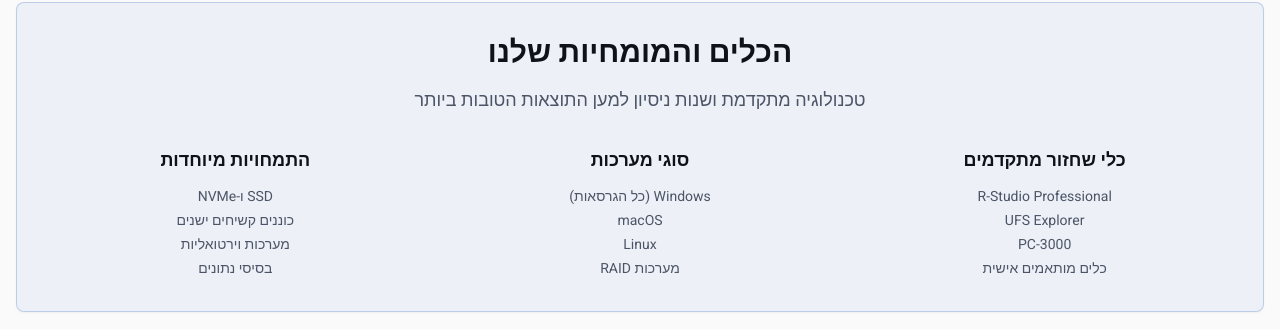
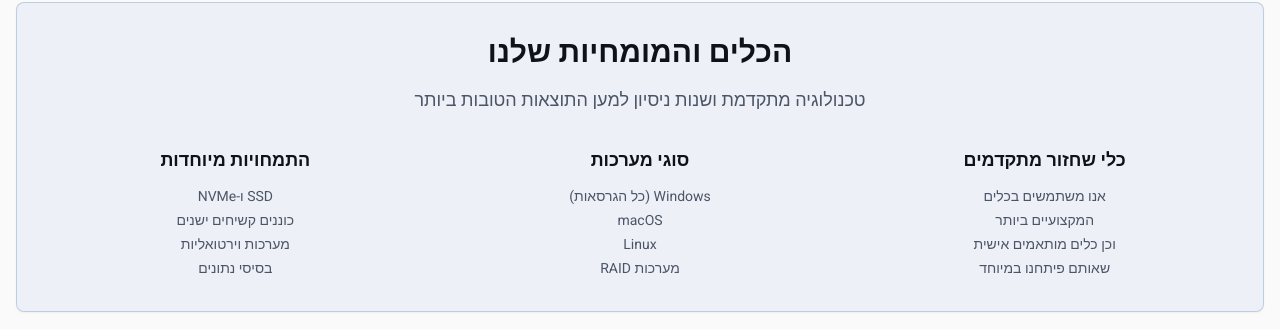
Before and after one commit to infected-computer/data-safe-recovery-now, a React (Vite) app: page /about in a window 1280 px wide. Shown: the part 1457-1786 px from the top of the page. Built offline with nearby package versions, Linux system fonts and the light colour scheme.

Commit message:
Code edited in Lovable Code Editor
Edited UI in Lovable

```diff
--- a/src/pages/AboutPage.tsx
+++ b/src/pages/AboutPage.tsx
@@ -156,10 +156,10 @@ export const AboutPage = () => {
                   כלי שחזור מתקדמים
                 </h3>
                 <ul className="font-hebrew text-sm text-muted-foreground space-y-1">
-                  <li>R-Studio Professional</li>
-                  <li>UFS Explorer</li>
-                  <li>PC-3000</li>
-                  <li>כלים מותאמים אישית</li>
+                  <li>אנו משתמשים בכלים</li>
+                  <li>המקצועיים ביותר</li>
+                  <li>וכן כלים מותאמים אישית</li>
+                  <li>שאותם פיתחנו במיוחד</li>
                 </ul>
               </div>
 
```
